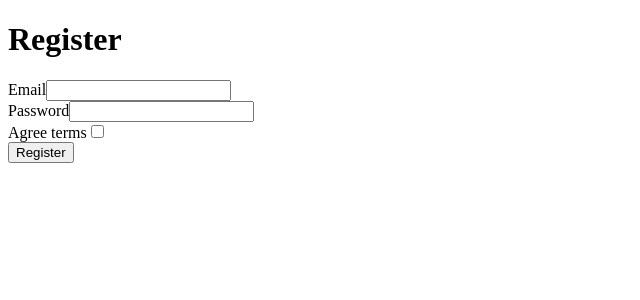
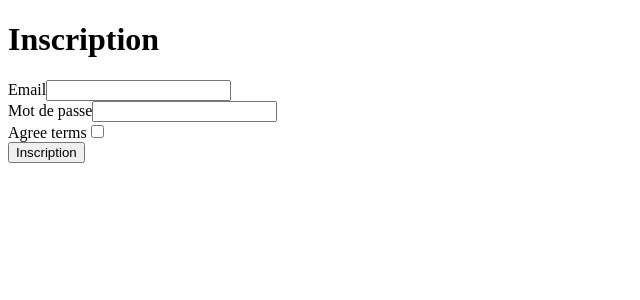
Before and after one commit to handx6/rmh, a Symfony app: template templates/registration/register.html.twig in a window 1280 px wide. Shown: the top 300 px of the page, without its empty margins (0-640 px from the left). Run offline with Twig, Linux system fonts and the light colour scheme; the template is opened without the code that fills it, so the values that code supplies are empty; form fields are guessed from the names that the template uses; some libraries are stand-ins or nearby versions.

Commit message:
comit inscription validé

```diff
--- a/src/Controller/RegistrationController.php
+++ b/src/Controller/RegistrationController.php
@@ -14,7 +14,7 @@
 
 class RegistrationController extends AbstractController
 {
-    #[Route('/register', name: 'app_register')]
+    #[Route('/inscription', name: 'app_register')]
     public function register(Request $request, UserPasswordHasherInterface $userPasswordHasher, EntityManagerInterface $entityManager): Response
     {
         $user = new User();
--- a/tailwind.config.js
+++ b/tailwind.config.js
@@ -1,8 +1,8 @@
 /** @type {import('tailwindcss').Config} */
 module.exports = {
   content: [
-    "./assets//.js",
-    "./templates/**/.html.twig",
+    "./assets/**/*.js",
+    "./templates/**/*.html.twig",
     "./node_modules/flowbite/*/js",
   ],
   theme: {
--- a/templates/base.html.twig
+++ b/templates/base.html.twig
@@ -1,5 +1,5 @@
 <!DOCTYPE html>
-<html>
+<html="fr" data-theme="cupcake">
     <head>
         <meta charset="UTF-8">
         <title>{% block title %}Welcome!{% endblock %}</title>
@@ -16,4 +16,4 @@
     <body>
         {% block body %}{% endblock %}
     </body>
-</html>
+</html=>
--- a/templates/registration/register.html.twig
+++ b/templates/registration/register.html.twig
@@ -3,15 +3,23 @@
 {% block title %}Register{% endblock %}
 
 {% block body %}
-    <h1>Register</h1>
-
+<div class="bg-white bg-opacity-50 backdrop-blur-5 max-w-sm  justify-center px-12 py-12 block">
+    <div class="">
+        <div class="">
+            <h1 class="uppercase text-center text-white">Inscription</h1>
+        </div>
         {{ form_start(registrationForm) }}
             {{ form_row(registrationForm.email) }}
             {{ form_row(registrationForm.plainPassword, {
-            label: 'Password'
+                label: 'Mot de passe'
             }) }}
+    </div>
+            <div class="block">
                 {{ form_row(registrationForm.agreeTerms) }}
-
-        <button type="submit" class="btn">Register</button>
+            </div>
+            <div class="text-center pt-5">
+                <button type="submit" class="btn glass text-white bg-black bg-opacity-70">Inscription</button>
+            </div>
         {{ form_end(registrationForm) }}
+</div>
 {% endblock %}
```
Also changed, not shown: assets/styles/app.css (+17 -0 lines), migrations/Version20230330120628.php (added, +31 -0 lines), src/Form/RegistrationFormType.php (+8 -2 lines). Lines whose indentation alone changed are shown as unchanged.
